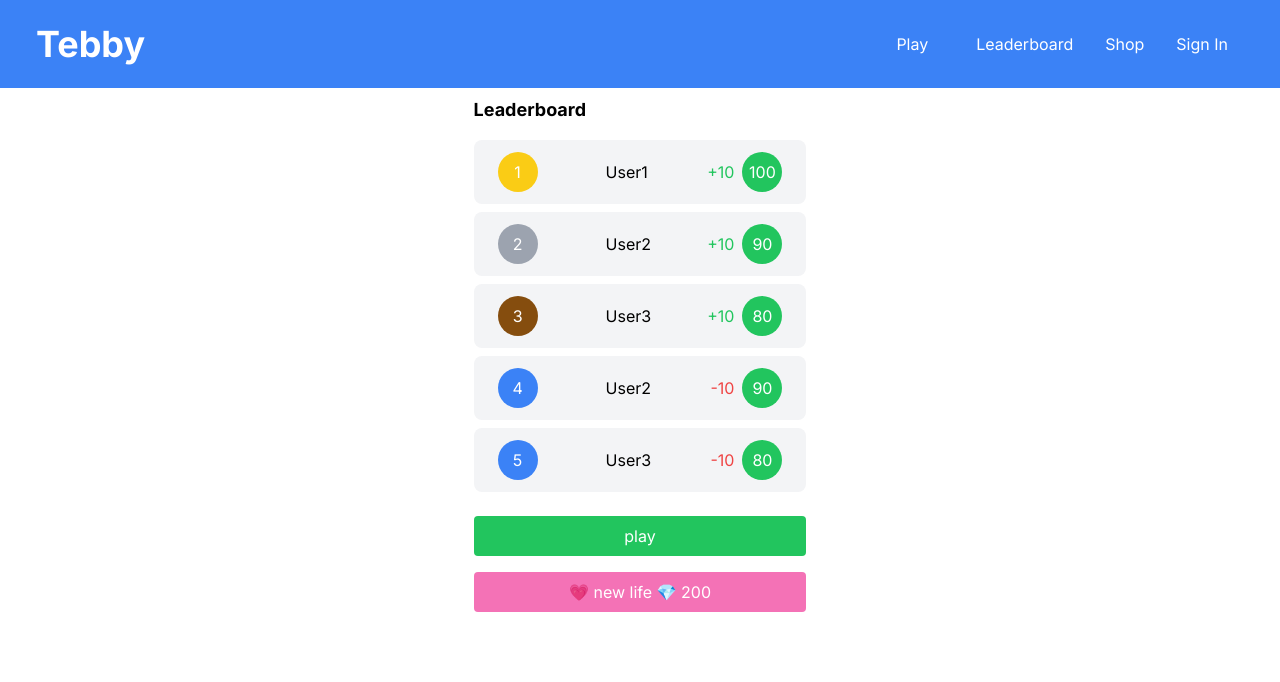
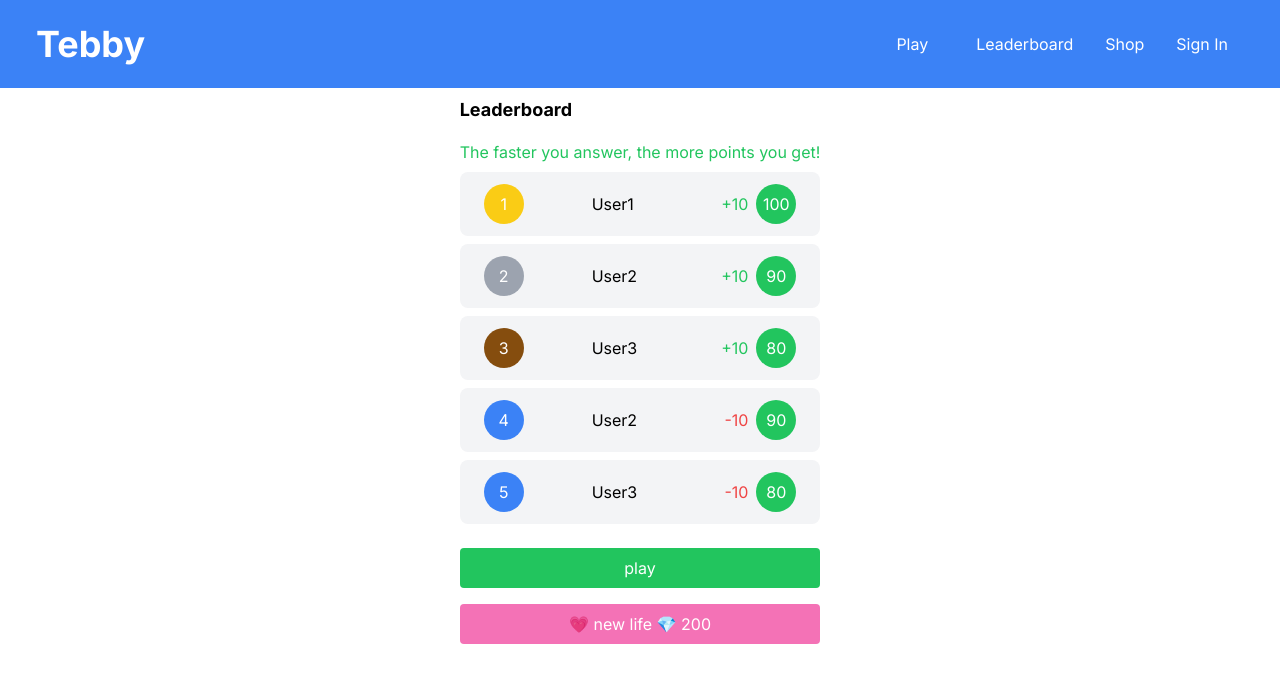
Before and after one commit to tshepo-ncube/bible-quiz, a Next.js app: page /leaderboard in a window 1280 px wide. Shown: the top 682 px of the page. Built offline with nearby package versions, Linux system fonts and the light colour scheme; no server answers.

Commit message:
Update LeaderboardComponent.jsx

```diff
--- a/components/LeaderboardComponent.jsx
+++ b/components/LeaderboardComponent.jsx
@@ -14,6 +14,7 @@ export default function LeaderboardComponent() {
   return (
     <div className="p-4">
       <h2 className="text-lg font-bold mb-4">Leaderboard</h2>
+      <p className='text-green-500 mt-2 mb-2'>The faster you answer, the more points you get!</p>
       {leaderboardData.map((item, index) => (
         <LeaderboardItem
           key={index}
```
